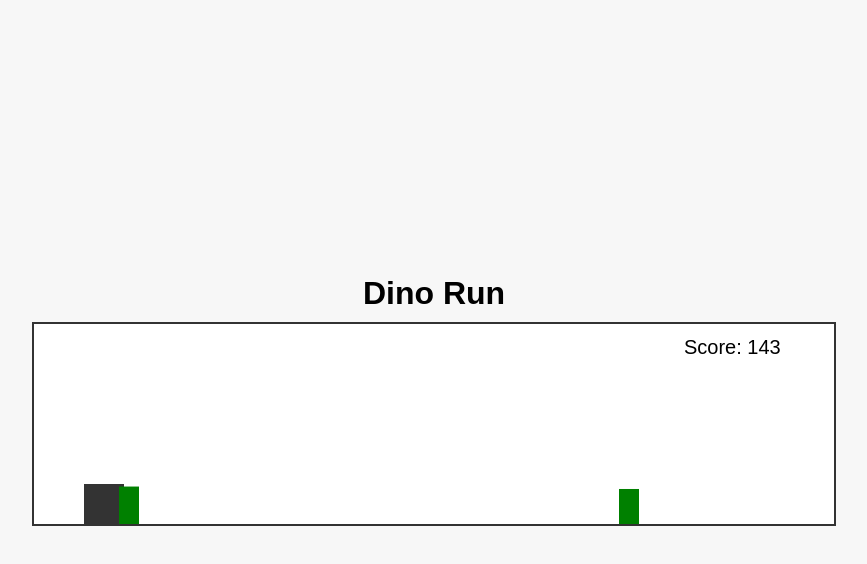
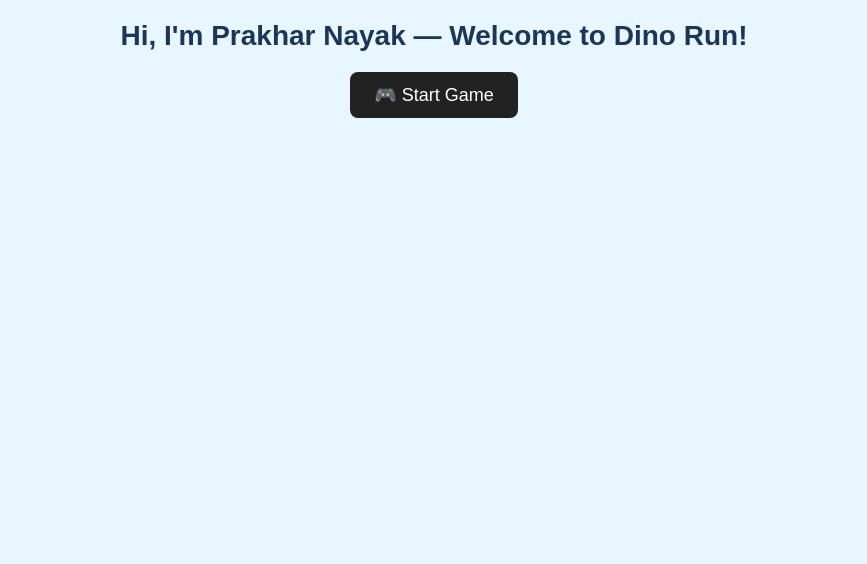
Before and after one commit to Nayak-Prakhar/prakhar-site, a plain HTML site: page index.html in a window 1280 px wide. Shown: the whole page, without its empty margins (206-1073 px from the left). Drawn offline with Linux system fonts and the light colour scheme.

Commit message:
Update index.html

```diff
--- a/index.html
+++ b/index.html
@@ -1,47 +1,80 @@
-
 <!DOCTYPE html>
 <html lang="en">
 <head>
   <meta charset="UTF-8" />
   <meta name="viewport" content="width=device-width, initial-scale=1.0"/>
-  <title>Dino Run</title>
+  <title>Prakhar Nayak – Dino Run</title>
   <style>
     * { margin: 0; padding: 0; box-sizing: border-box; }
     body {
       font-family: Arial, sans-serif;
-      background: #f7f7f7;
+      background: #e8f6ff;
       display: flex;
       flex-direction: column;
       align-items: center;
-      justify-content: center;
-      height: 100vh;
+      justify-content: flex-start;
+      min-height: 100vh;
+      padding: 20px;
+    }
+    h1 {
+      font-size: 28px;
+      margin-bottom: 20px;
+      color: #1d3557;
+    }
+    #startBtn {
+      padding: 12px 24px;
+      font-size: 18px;
+      background: #222;
+      color: white;
+      border: none;
+      border-radius: 8px;
+      margin-bottom: 20px;
+      cursor: pointer;
+    }
+    #startBtn:hover {
+      background: #444;
     }
     canvas {
+      display: none;
       background: #fff;
-      border: 2px solid #333;
-    }
-    h1 {
-      margin-bottom: 10px;
+      border: 3px solid #222;
+      box-shadow: 0 0 10px #888;
     }
   </style>
 </head>
 <body>
-  <h1>Dino Run</h1>
+  <h1>Hi, I'm Prakhar Nayak — Welcome to Dino Run!</h1>
+  <button id="startBtn">🎮 Start Game</button>
   <canvas id="game" width="800" height="200"></canvas>
 
+  <!-- Sounds -->
+  <audio id="jumpSound" src="https://www.fesliyanstudios.com/play-mp3/387" preload="auto"></audio>
+  <audio id="gameOverSound" src="https://www.fesliyanstudios.com/play-mp3/6718" preload="auto"></audio>
+
   <script>
+    const startBtn = document.getElementById("startBtn");
     const canvas = document.getElementById("game");
     const ctx = canvas.getContext("2d");
 
-    let dino = { x: 50, y: 150, width: 40, height: 40, vy: 0, gravity: 1.5, jumping: false };
-    let obstacles = [];
-    let frame = 0;
-    let score = 0;
-    let gameOver = false;
+    const jumpSound = document.getElementById("jumpSound");
+    const gameOverSound = document.getElementById("gameOverSound");
+
+    const dinoImg = new Image();
+    dinoImg.src = "https://i.imgur.com/4AiXzf8.png";
+
+    let dino, obstacles, frame, score, highScore, gameOver;
+
+    function initGame() {
+      dino = { x: 50, y: 150, width: 40, height: 40, vy: 0, gravity: 1.5, jumping: false };
+      obstacles = [];
+      frame = 0;
+      score = 0;
+      highScore = localStorage.getItem("highScore") || 0;
+      gameOver = false;
+    }
 
     function drawDino() {
-      ctx.fillStyle = "#333";
-      ctx.fillRect(dino.x, dino.y, dino.width, dino.height);
+      ctx.drawImage(dinoImg, dino.x, dino.y, dino.width, dino.height);
     }
 
     function drawObstacle(obs) {
@@ -54,7 +87,7 @@
 
       ctx.clearRect(0, 0, canvas.width, canvas.height);
 
-      // Draw Dino
+      // Dino physics
       dino.y += dino.vy;
       if (dino.y + dino.height < canvas.height) {
         dino.vy += dino.gravity;
@@ -67,7 +100,7 @@
 
       // Obstacles
       if (frame % 100 === 0) {
-        const height = 30 + Math.random() * 30;
+        const height = 30 + Math.random() * 40;
         obstacles.push({ x: canvas.width, y: canvas.height - height, width: 20, height: height });
       }
 
@@ -83,19 +116,28 @@
           dino.y + dino.height > obstacles[i].y
         ) {
           gameOver = true;
-          alert("Game Over! Your Score: " + score);
-          document.location.reload();
+          gameOverSound.play();
+          setTimeout(() => {
+            alert("Game Over!\\nScore: " + score + "\\nHigh Score: " + highScore);
+            document.location.reload();
+          }, 100);
         }
       }
 
-      // Remove off-screen obstacles
+      // Clean obstacles
       obstacles = obstacles.filter(obs => obs.x + obs.width > 0);
 
       // Score
       score++;
+      if (score > highScore) {
+        highScore = score;
+        localStorage.setItem("highScore", highScore);
+      }
+
       ctx.fillStyle = "#000";
       ctx.font = "20px Arial";
-      ctx.fillText("Score: " + score, 650, 30);
+      ctx.fillText("Score: " + score, 620, 30);
+      ctx.fillText("High Score: " + highScore, 620, 60);
 
       frame++;
       requestAnimationFrame(update);
@@ -105,6 +147,7 @@
       if (!dino.jumping) {
         dino.vy = -20;
         dino.jumping = true;
+        jumpSound.play();
       }
     }
 
@@ -114,7 +157,12 @@
 
     document.addEventListener("touchstart", () => jump());
 
-    update();
+    startBtn.addEventListener("click", () => {
+      startBtn.style.display = "none";
+      canvas.style.display = "block";
+      initGame();
+      update();
+    });
   </script>
 </body>
 </html>
```
